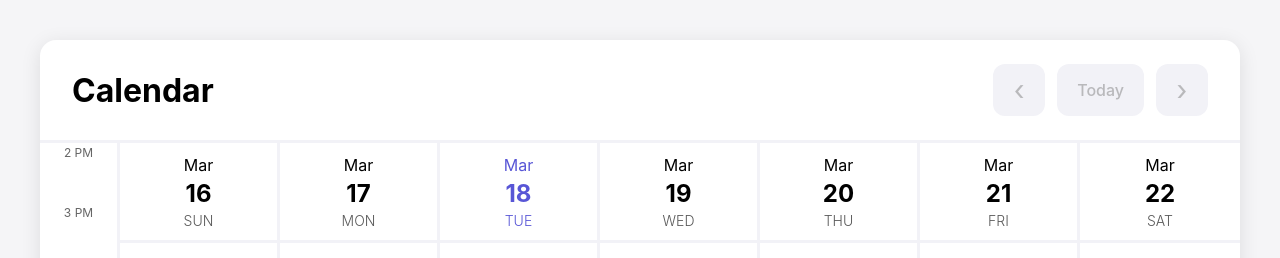
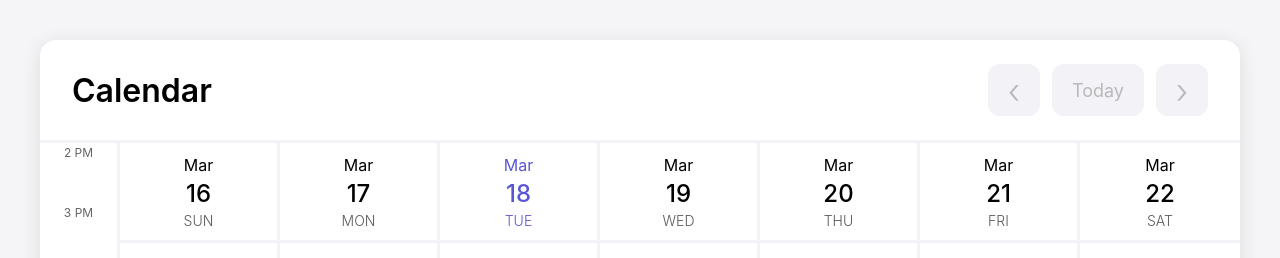
Before and after one commit to lugonpedro/desafio-frontend-jr, a website with bundled scripts: page index.html in a window 1280 px wide. Shown: the top 258 px of the page. Built offline with nearby package versions, Linux system fonts and the light colour scheme.

Commit message:
fix: adjust css details

```diff
--- a/script.js
+++ b/script.js
@@ -165,6 +165,7 @@ function addEventsToCalendar(events, currentWeekStart, calendarGrid) {
         const eventElement = document.createElement("div");
         eventElement.className = "event";
         eventElement.textContent = evento.nome;
+        eventElement.style.color = evento.cor;
         eventElement.style.backgroundColor = evento.cor + "4D"; // add 4D for opacity
 
         eventElement.style.top = `${100 + startPosition}px`;
--- a/style.css
+++ b/style.css
@@ -36,7 +36,7 @@ body {
 
 .calendar-title {
   font-size: 26px;
-  font-weight: 700;
+  font-weight: 600;
 }
 
 .calendar-nav {
@@ -54,10 +54,10 @@ body {
   justify-content: center;
   align-items: center;
   cursor: pointer;
-  font-size: 18px;
   color: #7f7f7f80;
   transition: 0.5s;
-  font-size: 28px;
+  font-size: 34px;
+  font-weight: 300;
 }
 
 .nav-button:hover {
@@ -68,16 +68,16 @@ body {
   background-color: #f2f2f7;
   border: none;
   border-radius: 12px;
-  padding: 0 20px;
+  padding: 0px 20px;
   height: 26px;
   display: flex;
   justify-content: center;
   align-items: center;
   cursor: pointer;
-  font-size: 16px;
+  font-size: 18px;
   color: #7f7f7f80;
   transition: 0.5s;
-  font-weight: 500;
+  font-weight: 400;
 }
 
 .today-button:hover {
@@ -140,7 +140,7 @@ body {
 
 .day-number {
   font-size: 24px;
-  font-weight: bold;
+  font-weight: 500;
 }
 
 .day-name {
```
